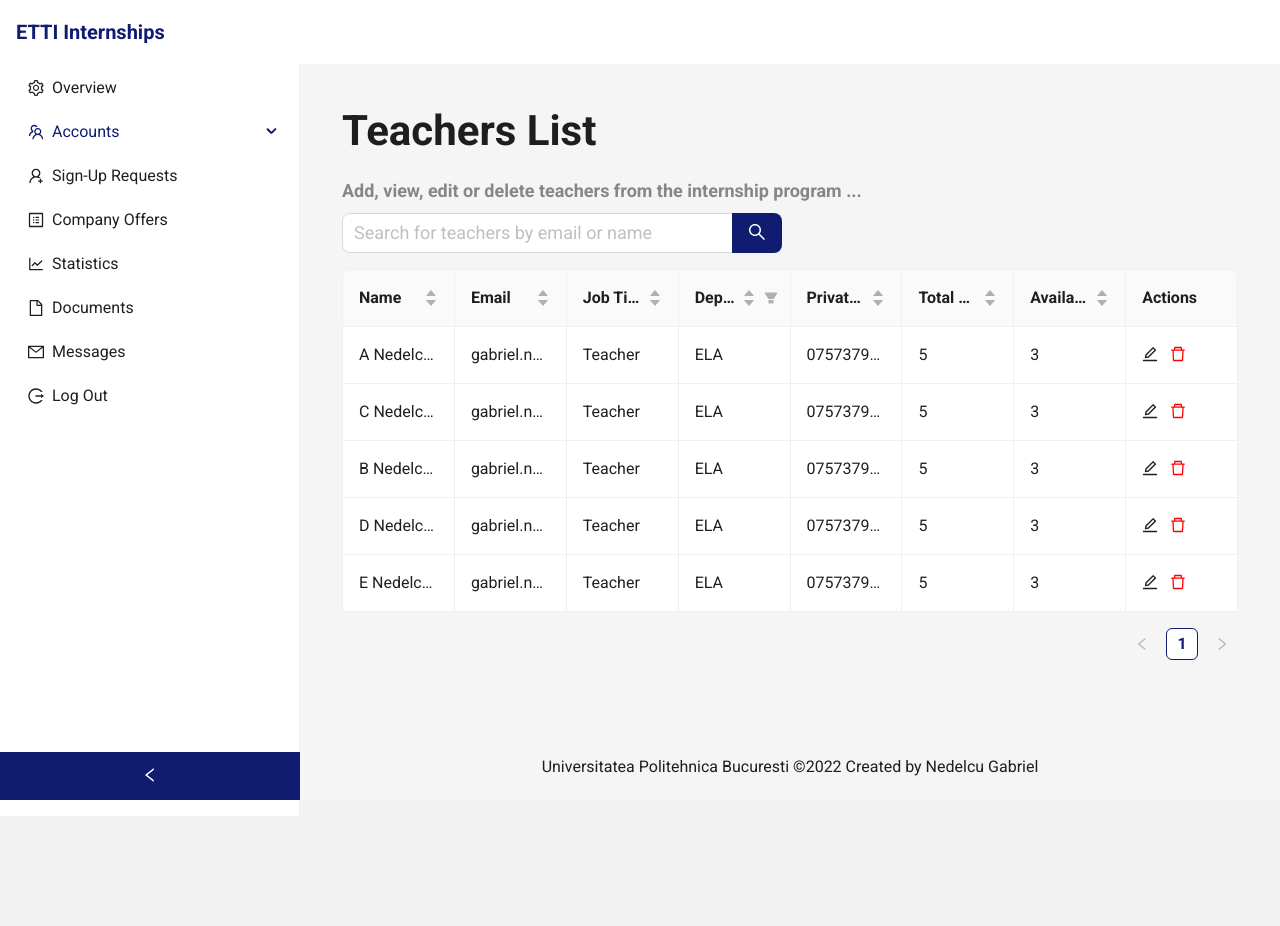
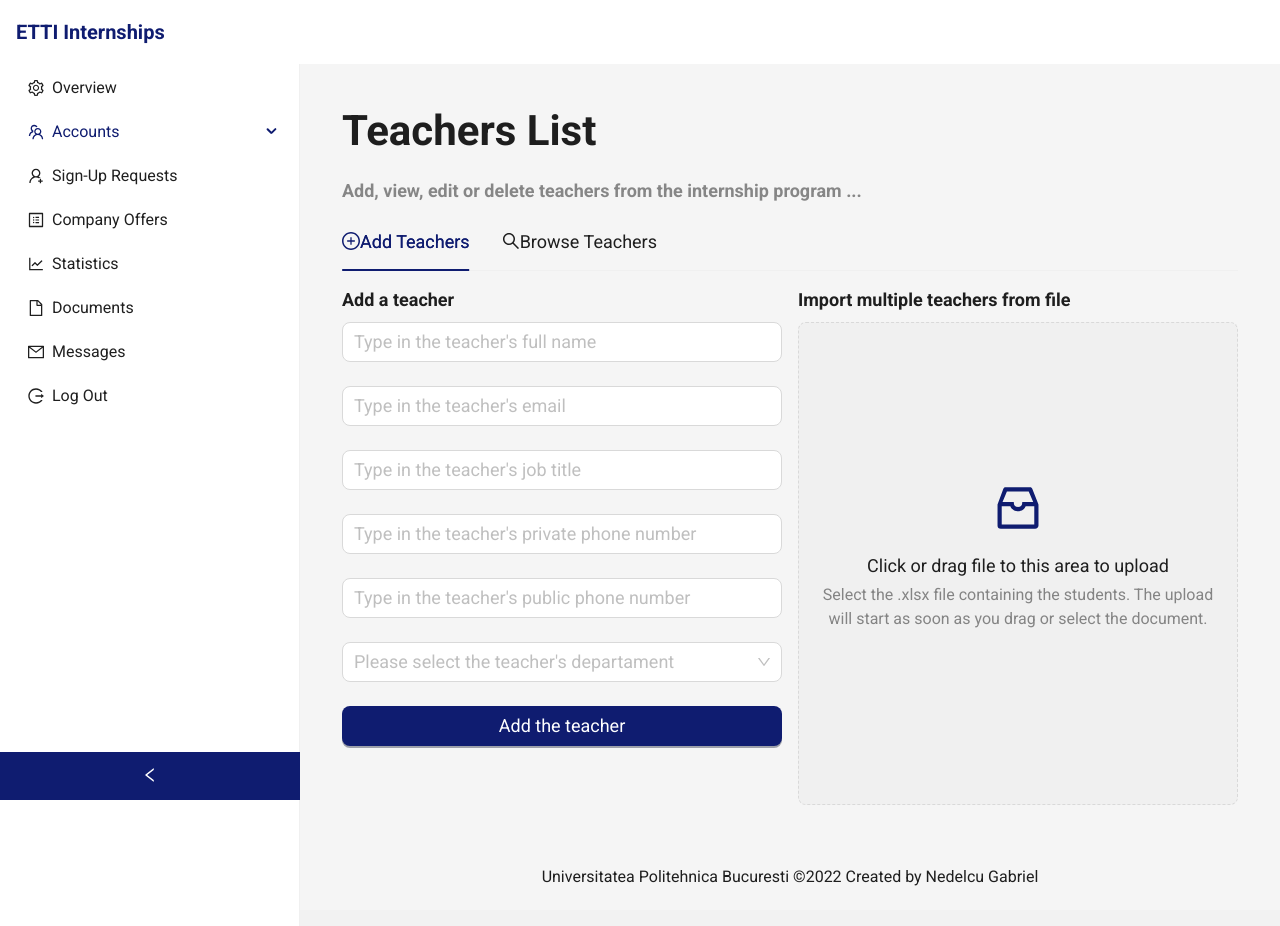
Before and after one commit to GabrielNedelcu/internship-management-platform, a React (Create React App) app in the folder client/: page /dashboard/admin/teachers in a window 1280 px wide. Before the commit the page ends 816 px from the top, so only its background shows below. Built offline with nearby package versions, Linux system fonts and the light colour scheme.

Commit message:
admin dashboard - create + browse teachers

```diff
--- /dev/null
+++ b/client/src/features/admin-dashboard/components/AdminAddTeachers.tsx
@@ -0,0 +1,88 @@
+import { Row, Col, Typography, Form, Input, Button, Select } from "antd";
+import { InboxOutlined } from "@ant-design/icons";
+import type { UploadProps } from "antd";
+import { message, Upload } from "antd";
+
+const { Dragger } = Upload;
+
+const props: UploadProps = {
+  name: "file",
+  accept: ".xlsx",
+  multiple: false,
+  action: "https://www.mocky.io/v2/5cc8019d300000980a055e76",
+  onChange(info) {
+    const { status } = info.file;
+    if (status !== "uploading") {
+      console.log(info.file, info.fileList);
+    }
+    if (status === "done") {
+      message.success(`${info.file.name} file uploaded successfully.`);
+    } else if (status === "error") {
+      message.error(`${info.file.name} file upload failed.`);
+    }
+  },
+  onDrop(e) {
+    console.log("Dropped files", e.dataTransfer.files);
+  },
+};
+
+const AdminAddTeachers = () => {
+  return (
+    <>
+      <Row gutter={[16, 16]}>
+        <Col span={12}>
+          <Typography.Title level={5}>Add a teacher</Typography.Title>
+          <Form layout="vertical" size="large">
+            <Form.Item>
+              <Input placeholder="Type in the teacher's full name" />
+            </Form.Item>
+            <Form.Item>
+              <Input placeholder="Type in the teacher's email" />
+            </Form.Item>
+            <Form.Item>
+              <Input placeholder="Type in the teacher's job title" />
+            </Form.Item>
+            <Form.Item>
+              <Input placeholder="Type in the teacher's private phone number" />
+            </Form.Item>
+            <Form.Item>
+              <Input placeholder="Type in the teacher's public phone number" />
+            </Form.Item>
+            <Form.Item>
+              <Select placeholder="Please select the teacher's departament">
+                <Select.Option value="ELA">ELA</Select.Option>
+                <Select.Option value="RST">RST</Select.Option>
+                <Select.Option value="TST">TST</Select.Option>
+                <Select.Option value="MON">MON</Select.Option>
+              </Select>
+            </Form.Item>
+            <Form.Item>
+              <Button type="primary" htmlType="submit" block>
+                Add the teacher
+              </Button>
+            </Form.Item>
+          </Form>
+        </Col>
+        <Col span={12}>
+          <Typography.Title level={5}>
+            Import multiple teachers from file
+          </Typography.Title>
+          <Dragger {...props}>
+            <p className="ant-upload-drag-icon">
+              <InboxOutlined />
+            </p>
+            <p className="ant-upload-text">
+              Click or drag file to this area to upload
+            </p>
+            <p className="ant-upload-hint">
+              Select the .xlsx file containing the students. The upload will
+              start as soon as you drag or select the document.
+            </p>
+          </Dragger>
+        </Col>
+      </Row>
+    </>
+  );
+};
+
+export default AdminAddTeachers;
--- /dev/null
+++ b/client/src/features/admin-dashboard/components/AdminBrowseTeachers.tsx
@@ -0,0 +1,94 @@
+import { useState, useEffect } from "react";
+import { Row, Col, Table, Input } from "antd";
+import useTeachersTable from "../hooks/useTeachersTable";
+
+const { Search } = Input;
+
+const dummyTableData = [
+  {
+    key: "1",
+    name: "A Nedelcu P. Gabriel",
+    email: "gabriel.nedelcu@stud.upb.ro",
+    jobTitle: "Teacher",
+    departament: "ELA",
+    phone: "0757379352",
+    studentsNo: 5,
+    availableStudentsNo: 3,
+  },
+  {
+    key: "2",
+    name: "C Nedelcu P. Gabriel",
+    email: "gabriel.nedelcu@stud.upb.ro",
+    jobTitle: "Teacher",
+    departament: "ELA",
+    phone: "0757379352",
+    studentsNo: 5,
+    availableStudentsNo: 3,
+  },
+  {
+    key: "3",
+    name: "B Nedelcu P. Gabriel",
+    email: "gabriel.nedelcu@stud.upb.ro",
+    jobTitle: "Teacher",
+    departament: "ELA",
+    phone: "0757379352",
+    studentsNo: 5,
+    availableStudentsNo: 3,
+  },
+  {
+    key: "4",
+    name: "D Nedelcu P. Gabriel",
+    email: "gabriel.nedelcu@stud.upb.ro",
+    jobTitle: "Teacher",
+    departament: "ELA",
+    phone: "0757379352",
+    studentsNo: 5,
+    availableStudentsNo: 3,
+  },
+  {
+    key: "5",
+    name: "E Nedelcu P. Gabriel",
+    email: "gabriel.nedelcu@stud.upb.ro",
+    jobTitle: "Teacher",
+    departament: "ELA",
+    phone: "0757379352",
+    studentsNo: 5,
+    availableStudentsNo: 3,
+  },
+];
+
+const onSearch = (value: string) => console.log(value);
+
+const AdminBrowseTeachers = () => {
+  const { columns, handleChange } = useTeachersTable();
+  const [tableData, setTableData] = useState<any[]>();
+
+  // On Component Mount retrieve table data
+  useEffect(() => {
+    setTableData(dummyTableData);
+  }, []);
+  return (
+    <>
+      <Row gutter={[16, 16]}>
+        <Col span="12">
+          <Search
+            placeholder="Search for teachers by email or name"
+            onSearch={onSearch}
+            enterButton
+            size="large"
+          />
+        </Col>
+        <Col>
+          <Table
+            columns={columns}
+            dataSource={tableData}
+            onChange={handleChange}
+            bordered
+          />
+        </Col>
+      </Row>
+    </>
+  );
+};
+
+export default AdminBrowseTeachers;
--- a/client/src/features/admin-dashboard/components/AdminTeachersList.tsx
+++ b/client/src/features/admin-dashboard/components/AdminTeachersList.tsx
@@ -1,71 +1,33 @@
-import { useState, useEffect } from "react";
-import { Typography, Input, Row, Col, Table } from "antd";
-import useTeachersTable from "../hooks/useTeachersTable";
-const { Search } = Input;
+import { Typography } from "antd";
+import { TabNavigation } from "common";
+import type { TTab } from "common";
+import { PlusCircleOutlined, SearchOutlined } from "@ant-design/icons";
+import AdminAddTeachers from "./AdminAddTeachers";
+import AdminBrowseTeachers from "./AdminBrowseTeachers";
 
-const onSearch = (value: string) => console.log(value);
-
-const dummyTableData = [
+const AdminTeachersList = () => {
+  const tabs: TTab[] = [
     {
+      label: (
+        <span>
+          <PlusCircleOutlined />
+          Add Teachers
+        </span>
+      ),
       key: "1",
-    name: "A Nedelcu P. Gabriel",
-    email: "gabriel.nedelcu@stud.upb.ro",
-    jobTitle: "Teacher",
-    departament: "ELA",
-    phone: "0757379352",
-    studentsNo: 5,
-    availableStudentsNo: 3,
+      children: <AdminAddTeachers />,
     },
     {
+      label: (
+        <span>
+          <SearchOutlined />
+          Browse Teachers
+        </span>
+      ),
       key: "2",
-    name: "C Nedelcu P. Gabriel",
-    email: "gabriel.nedelcu@stud.upb.ro",
-    jobTitle: "Teacher",
-    departament: "ELA",
-    phone: "0757379352",
-    studentsNo: 5,
-    availableStudentsNo: 3,
-  },
-  {
-    key: "3",
-    name: "B Nedelcu P. Gabriel",
-    email: "gabriel.nedelcu@stud.upb.ro",
-    jobTitle: "Teacher",
-    departament: "ELA",
-    phone: "0757379352",
-    studentsNo: 5,
-    availableStudentsNo: 3,
-  },
-  {
-    key: "4",
-    name: "D Nedelcu P. Gabriel",
-    email: "gabriel.nedelcu@stud.upb.ro",
-    jobTitle: "Teacher",
-    departament: "ELA",
-    phone: "0757379352",
-    studentsNo: 5,
-    availableStudentsNo: 3,
-  },
-  {
-    key: "5",
-    name: "E Nedelcu P. Gabriel",
-    email: "gabriel.nedelcu@stud.upb.ro",
-    jobTitle: "Teacher",
-    departament: "ELA",
-    phone: "0757379352",
-    studentsNo: 5,
-    availableStudentsNo: 3,
+      children: <AdminBrowseTeachers />,
     },
   ];
-
-const AdminTeachersList = () => {
-  const { columns, handleChange } = useTeachersTable();
-  const [tableData, setTableData] = useState<any[]>();
-
-  // On Component Mount retrieve table data
-  useEffect(() => {
-    setTableData(dummyTableData);
-  }, []);
 
   return (
     <>
@@ -74,24 +36,7 @@ const AdminTeachersList = () => {
         Add, view, edit or delete teachers from the internship program ...
       </Typography.Title>
 
-      <Row gutter={[16, 16]}>
-        <Col span="12">
-          <Search
-            placeholder="Search for teachers by email or name"
-            onSearch={onSearch}
-            enterButton
-            size="large"
-          />
-        </Col>
-        <Col>
-          <Table
-            columns={columns}
-            dataSource={tableData}
-            onChange={handleChange}
-            bordered
-          />
-        </Col>
-      </Row>
+      <TabNavigation tabList={tabs} />
     </>
   );
 };
```
Lines whose indentation alone changed are shown as unchanged.
